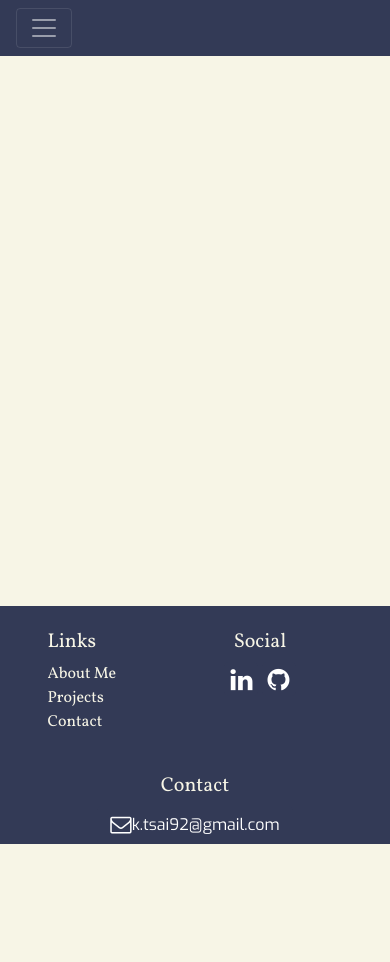
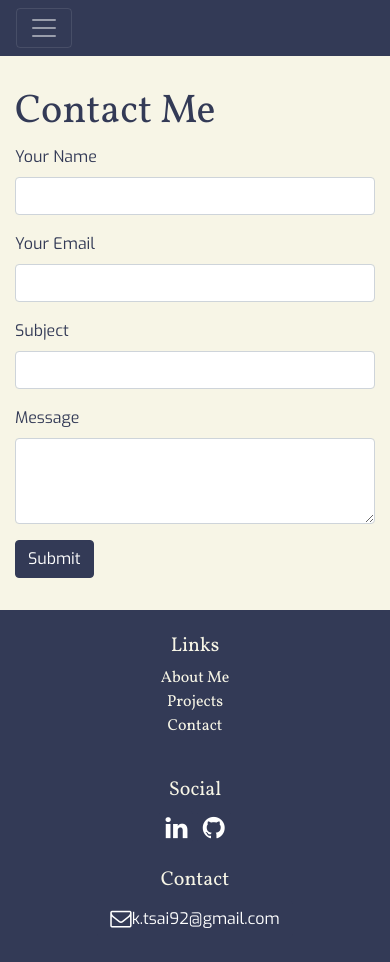
Before and after one commit to K-Tsai/portfolio-revised, a website: page contact.html in a window 390 px wide. Before the commit the page ends 844 px from the top, so only its background shows below. Drawn offline with nearby package versions, Linux system fonts and the light colour scheme.

Commit message:
added contact page and fixed styling

```diff
--- a/contact.html
+++ b/contact.html
@@ -31,23 +31,50 @@
         </div>
     </nav>
 
-    <footer class="site-footer fixed-bottom">
+    <div class="container">
+        <div class="row row-content">
+            <div class="col-sm-8 col-md-6 contact-form">
+                <h1 class="contact-header">Contact Me</h1>
+                <form>
+                    <div class="form-group">
+                      <label for="exampleInputEmail1" class="form-label">Your Name</label>
+                      <input type="email" class="form-control" id="exampleInputEmail1">
+                    </div>
+                    <div class="form-group">
+                      <label for="exampleInputPassword1" class="form-label">Your Email</label>
+                      <input type="password" class="form-control" id="exampleInputPassword1">
+                    </div>
+                    <div class="form-group">
+                        <label for="exampleInputPassword1" class="form-label">Subject</label>
+                        <input type="password" class="form-control" id="exampleInputPassword1">
+                      </div>
+                      <div class="form-group">
+                        <label for="exampleFormControlTextarea1" class="form-label">Message</label>
+                        <textarea class="form-control" id="exampleFormControlTextarea1" rows="3"></textarea>
+                      </div>
+                    <button type="submit" class="btn">Submit</button>
+                  </form>
+            </div>
+        </div>
+    </div>
+
+    <footer class="site-footer">
         <div class="container">
             <div class="row">
-                <div class= "col-4 col-sm-2 offset-1 mt-4">
+                <div class= "col-md-3 col-sm-12 mt-4 links">
                     <h5>Links</h5>
                     <ul class="list-unstyled">
-                        <li><a class="footer-link" href="index.html">About Me</a></li>
+                        <li><a class="footer-link" href="#">About Me</a></li>
                         <li><a class="footer-link" href="projects.html">Projects</a></li>
-                        <li><a class="footer-link" href="#">Contact</a></li>
+                        <li><a class="footer-link" href="contact.html">Contact</a></li>
                     </ul>
                 </div>
-                <div class="col-6 col-sm-5 text-center mt-4">
+                <div class="col-md-4 col-sm-12 text-center mt-4">
                     <h5>Social</h5>
                     <a class="btn btn-social-icon btn-linkedin" href="https://www.linkedin.com/in/kevin-tsai92/"><i class="fa fa-linkedin"></i></a>
                     <a class="btn btn-social-icon btn-github" href="http://facebook.com/"><i class="fa fa-github"></i></a>
                 </div>
-                <div class="col-sm-4 text-center mt-4">
+                <div class="col-md-4 col-sm-12 text-center mt-4">
                     <h5>Contact</h5>
                     <a role="button" class="btn btn-link" href="mailto:k.tsai92@gmail.com"><i class="fa fa-envelope-o fa-lg"></i>k.tsai92@gmail.com</a>
                 </div>
--- a/css/styles.css
+++ b/css/styles.css
@@ -85,14 +85,75 @@ a:hover {
     color:#333A56;
 }
 
-.btn {
+.footer-btn, .btn {
     color: #FFF;
     background: #333A56;
     border-color: #333A56;
     font-family: 'Exo', sans-serif;
 }
 
+.email-button, .email-link {
+    color: #333A56;
+    font-size: 2em;
+    margin-right: 10px;
+}
+.email-link {
+    font-family: 'Vollkorn', serif;
+}
+
 .btn:hover {
     color: #FFF;
     text-decoration: underline;
 }
+
+.links {
+    margin-left: 8.333333%
+}
+
+.contact-header {
+    font-family: 'Vollkorn', serif;
+    color: #333A56;
+}
+
+.contact-form {
+    margin: 9em;
+}
+
+.form-label {
+    color: #333A56;
+    font-family: 'Exo', sans-serif;
+}
+
+@media only screen and(max-width: 991px) {
+    .profile {
+        display:flex;
+        align-items:center;
+    }
+
+}
+
+@media only screen and (max-width: 767px) {
+    a.btn.btn-link {
+        margin-bottom: 1.5em;
+    }
+
+    .about .desc {
+        border-left: none;
+        margin-top: 2em;
+    }
+
+    .about {
+        margin-bottom: 2em;
+    }
+
+    .links {
+        text-align: center;
+        margin-left: 0em;
+    }
+}
+
+@media only screen and (max-width: 540px) {
+   .contact-form {
+    margin:2em 0em 2em 0em;
+   }
+}
```
Also changed, not shown: index.html (+5 -6 lines), projects.html (+15 -14 lines).
